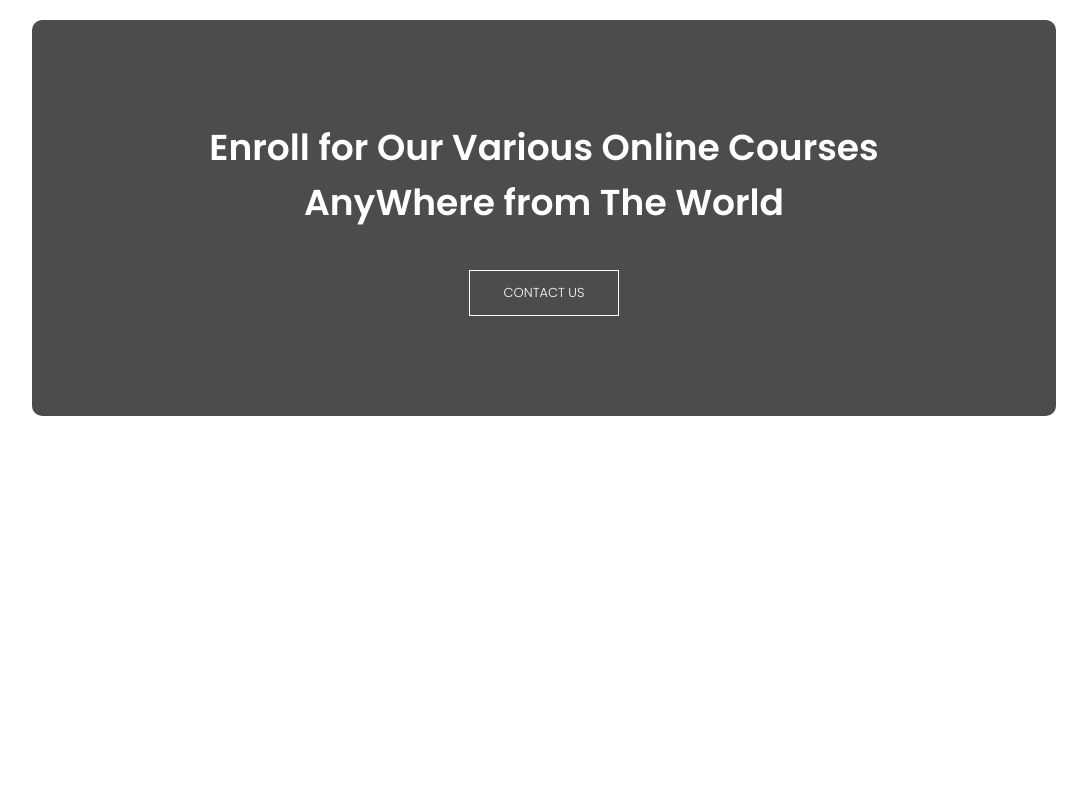
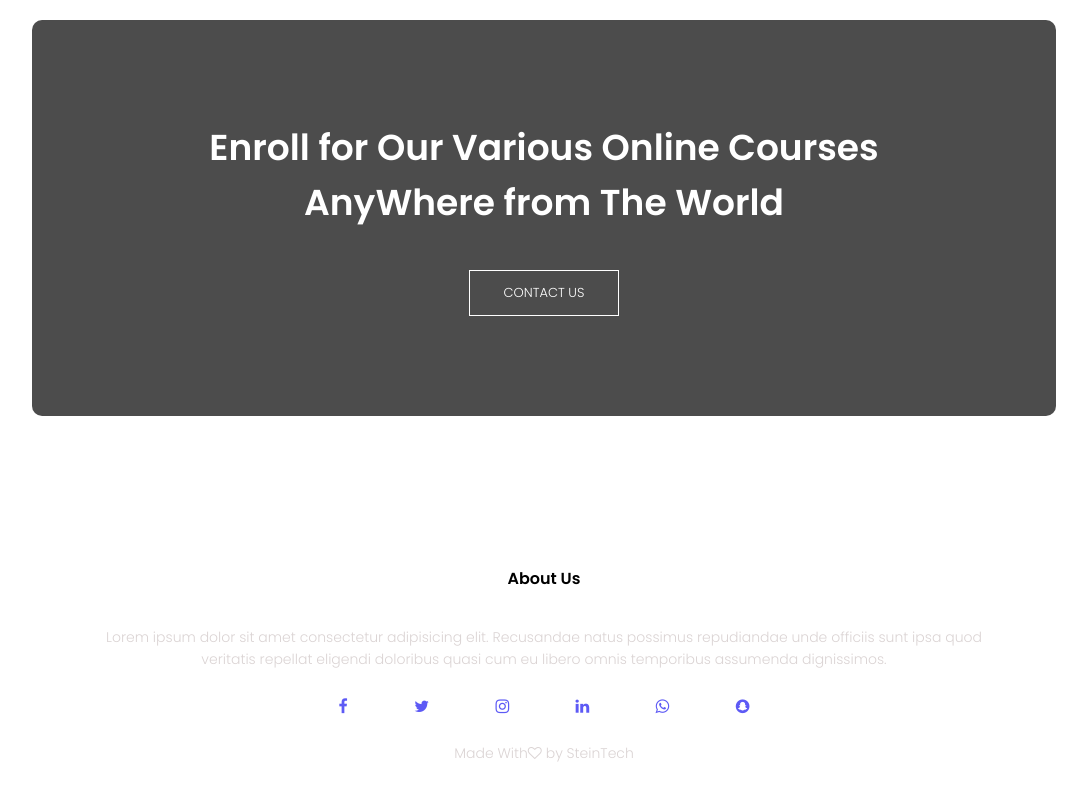
Before and after one commit to standlyfaustina/fullresponsiveuniversitywebsite, a plain HTML site: page index.html in a window 1280 px wide. Shown: the part 3445-4249 px from the top of the page, without its empty margins (96-1183 px from the left). Before the commit the page ends 3961 px from the top, so only its background shows below. Drawn offline with Linux system fonts and the light colour scheme.

Commit message:
add footer

```diff
--- a/index.html
+++ b/index.html
@@ -191,6 +191,29 @@
 
 
 <!-- Footer Section -->
+
+<section class="footer">
+       <h4>About Us</h4>
+       <p>
+         Lorem ipsum dolor sit amet consectetur
+          adipisicing elit. Recusandae natus possimus
+           repudiandae unde officiis sunt ipsa quod <br>
+           veritatis repellat eligendi doloribus
+            quasi cum eu
+         libero omnis temporibus assumenda dignissimos.
+       </p>
+       <div class="icon">
+        <i class="fa fa-facebook"></i>
+        <i class="fa fa-twitter"></i>
+        <i class="fa fa-instagram"></i>
+        <i class="fa fa-linkedin"></i>
+        <i class="fa fa-whatsapp"></i>
+        <i class="fa fa-snapchat"></i>
+       </div>
+       <p>Made With<i class="fa fa-heart-o"></i> by SteinTech
+       </p>
+    </section>
+
     <script src="app.js"></script>
 </body>
 </html>
--- a/style.css
+++ b/style.css
@@ -346,3 +346,24 @@ h3{
         font-size: 24px;
     }
 }
+
+/* Footer Section */
+
+.footer{
+    width: 100%;
+    text-align: center;
+    padding: 30px 0;
+}
+
+.footer h4{
+    margin-bottom: 25px;
+    margin-top: 20px;
+    font-weight: 600;
+}
+
+.icon .fa{
+    color:#5d5af5;
+    margin: 0 13px;
+    cursor: pointer;
+    padding:18px;
+}
```
